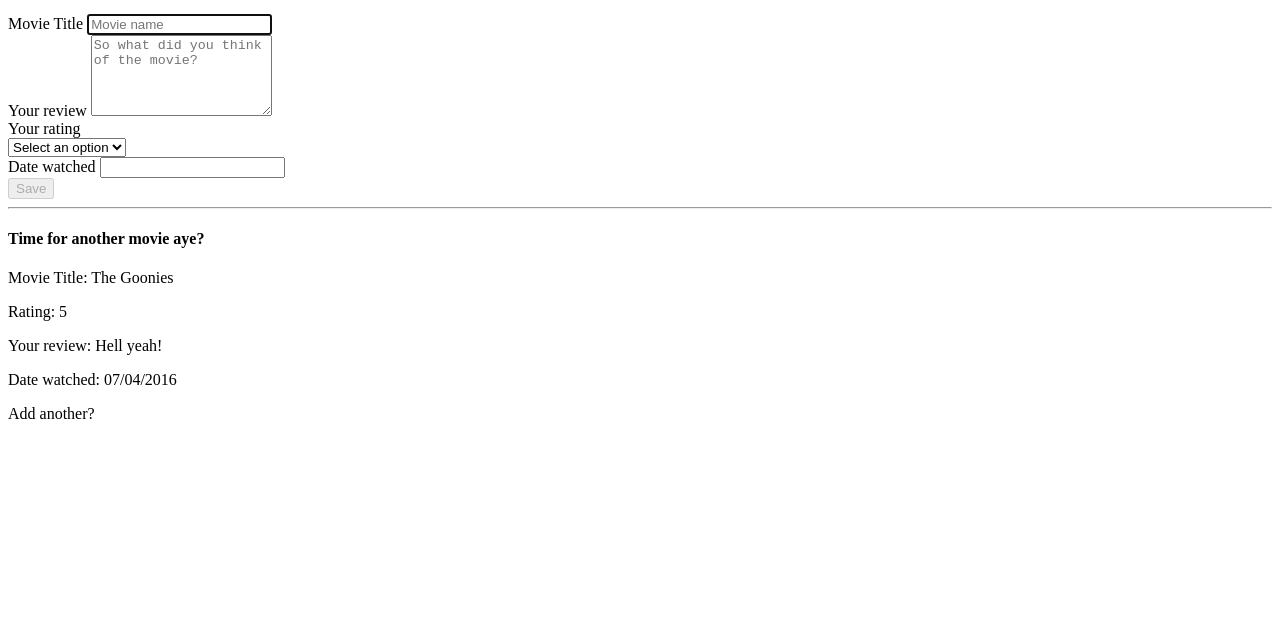
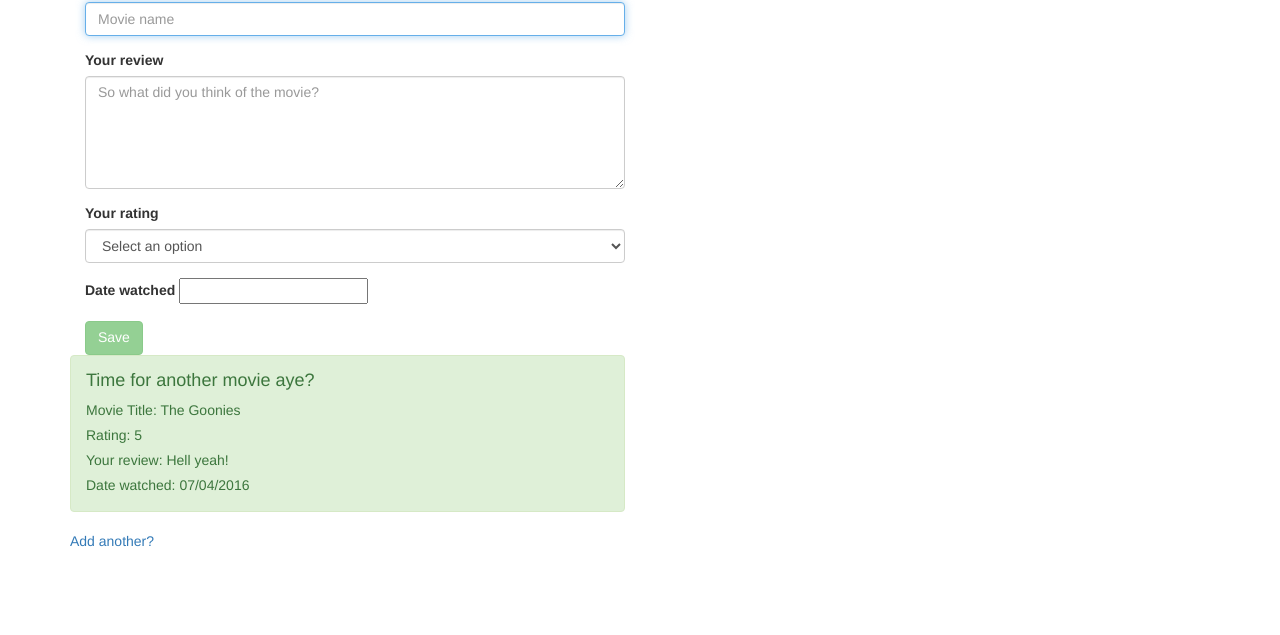
Before and after one commit to patocallaghan/widescreend-static, a plain HTML site: page index.html in a window 1280 px wide. Shown: the part 165-800 px from the top of the page. Drawn offline with Linux system fonts and the light colour scheme; the site is published under a folder, as on GitHub Pages, so addresses that start at the root find nothing.

Commit message:
Fixed assets paths

```diff
--- a/index.html
+++ b/index.html
@@ -7,8 +7,8 @@
     <meta name="description" content="">
     <meta name="viewport" content="width=device-width, initial-scale=1">
 
-    <link rel="stylesheet" href="/assets/vendor.css">
-    <link rel="stylesheet" href="/assets/widescreend.css">
+    <link rel="stylesheet" href="assets/vendor.css">
+    <link rel="stylesheet" href="assets/widescreend.css">
   </head>
   <body>
     <nav class="navbar navbar-inverse" role="navigation">
--- a/read-delete.html
+++ b/read-delete.html
@@ -7,8 +7,8 @@
     <meta name="description" content="">
     <meta name="viewport" content="width=device-width, initial-scale=1">
 
-    <link rel="stylesheet" href="/assets/vendor.css">
-    <link rel="stylesheet" href="/assets/widescreend.css">
+    <link rel="stylesheet" href="assets/vendor.css">
+    <link rel="stylesheet" href="assets/widescreend.css">
   </head>
   <body>
     <nav class="navbar navbar-inverse" role="navigation">
```
Also changed, not shown: read.html (+2 -2 lines), update-delete.html (+2 -2 lines).
